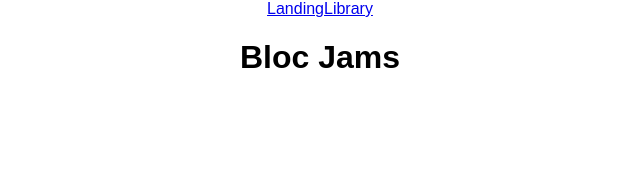
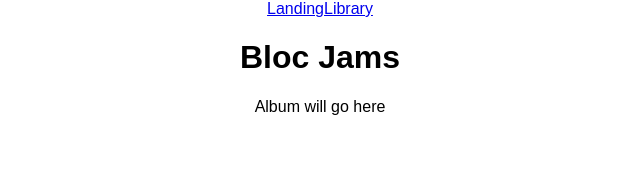
Before and after one commit to dothework/bloc-jams-react, a React (Create React App) app: page /album in a window 1280 px wide. Shown: the top 188 px of the page, without its empty margins (320-960 px from the left). Built offline with nearby package versions, Linux system fonts and the light colour scheme.

Commit message:
assignment three work

```diff
--- a/src/App.js
+++ b/src/App.js
@@ -3,6 +3,7 @@ import { Route, Link } from 'react-router-dom';
 import './App.css';
 import Landing from './components/landing'
 import Library from './components/library'
+import Album from './components/album'
 
 class App extends Component {
   render() {
@@ -18,6 +19,7 @@ class App extends Component {
       <main>
       <Route exact path="/" component={Landing} />
       <Route path="/library" component={Library} />
+      <Route path="/album" component={Album} />
       </main>
       </div>
     );
--- /dev/null
+++ b/src/components/album.js
@@ -0,0 +1,9 @@
+import React from 'react';
+
+const Album = () => (
+  <section class="album">
+    Album will go here
+  </section>
+)
+
+export default Album;
```
